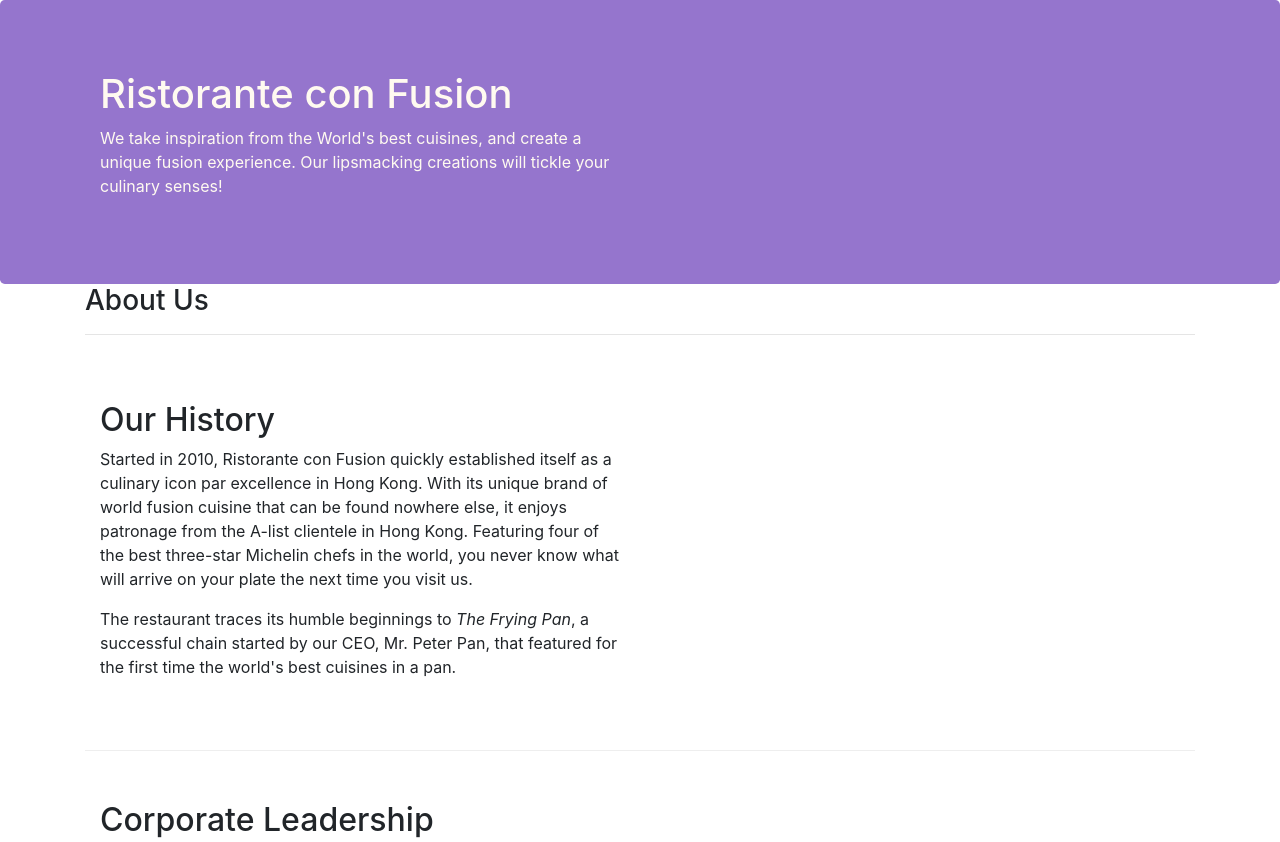
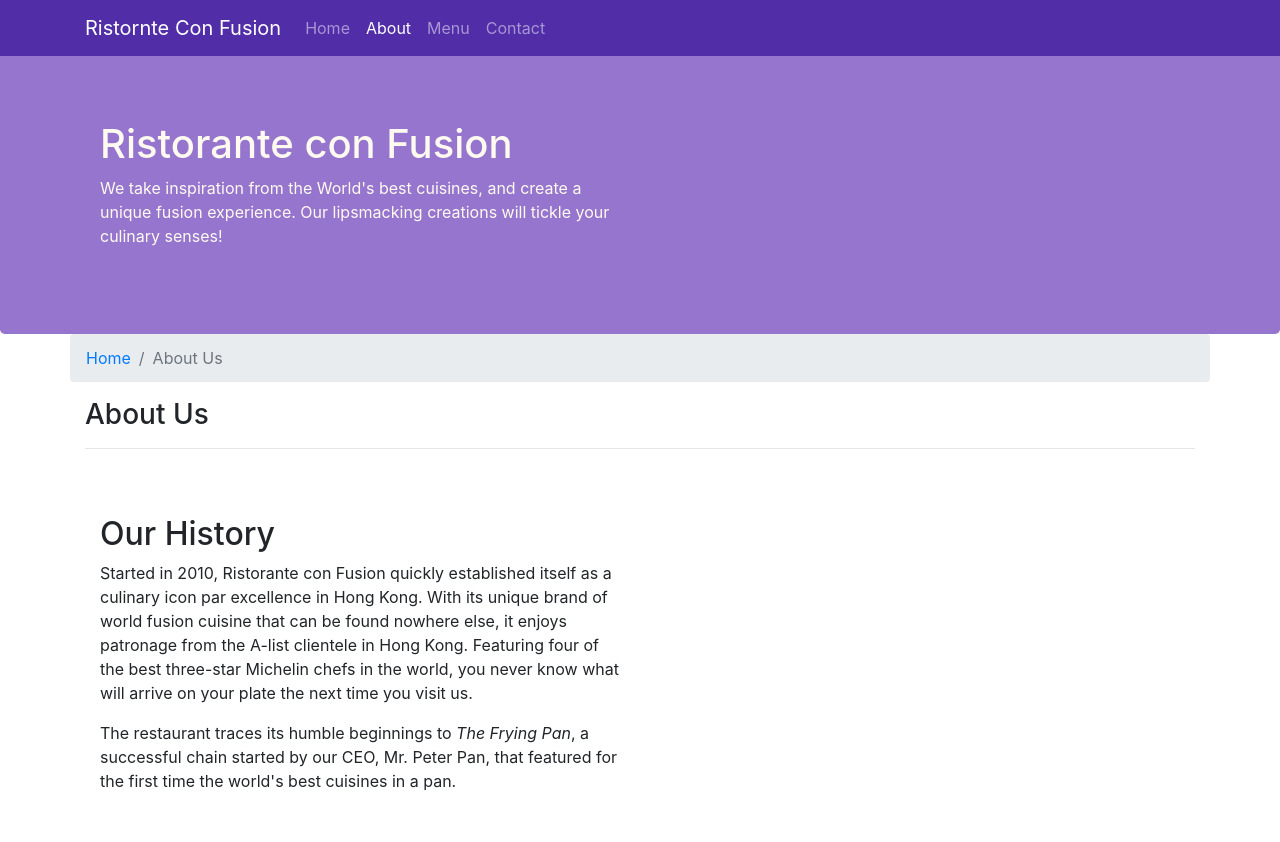
Before and after one commit to SashaBasile/conFusion, a website: page aboutus.html in a window 1280 px wide. Shown: the top 842 px of the page. Drawn offline with nearby package versions, Linux system fonts and the light colour scheme.

Commit message:
Navbar and Breadcrumbs

```diff
--- a/aboutus.html
+++ b/aboutus.html
@@ -15,6 +15,23 @@
 
 <body>
 
+    <nav class="navbar navbar-dark navbar-expand-sm fixed-top">
+        <div class="container">
+            <a class="navbar-brand" href="./index.html">Ristornte Con Fusion</a>
+            <div class="collapse navbar-collapse" id="Navbar">
+                <ul class="navbar-nav mr-auto">
+                    <li class="nav-item"><a class="nav-link" href="./index.html">Home</a></li>
+                    <li class="nav-item active"><a class="nav-link" href="#">About</a></li>
+                    <li class="nav-item"><a class="nav-link" href="#">Menu</a></li>
+                    <li class="nav-item"><a class="nav-link" href="#">Contact</a></li>
+                </ul>
+            </div>
+        </div>
+        <button class="navbar-toggler" type="button" data-toggle="collapse" data-target="#Navbar">
+            <span class="navbar-toggler-icon"></span>
+        </button>
+    </nav>
+
     <header class="jumbotron">
         <div class="container">
             <div class="row row-header">
@@ -31,6 +48,12 @@
 
     <div class="container">
         <div class="row">
+            <ol class="col-12 breadcrumb">
+                <li class="breadcrumb-item">
+                    <a href="./index.html">Home</a>
+                </li>
+                <li class="breadcrumb-item active">About Us</li>
+            </ol>
             <div class="col-12">
                 <h3>About Us</h3>
                 <hr>
--- a/css/styles.css
+++ b/css/styles.css
@@ -1,3 +1,12 @@
+body {
+    padding-top: 50px;
+    z-index: 0;
+}
+
+.navbar-dark {
+    background-color: #512DA8;
+}
+
 .row-header{
     margin:0px auto;
     padding:0px;
```
Also changed, not shown: index.html (+27 -6 lines), 2 other files.
